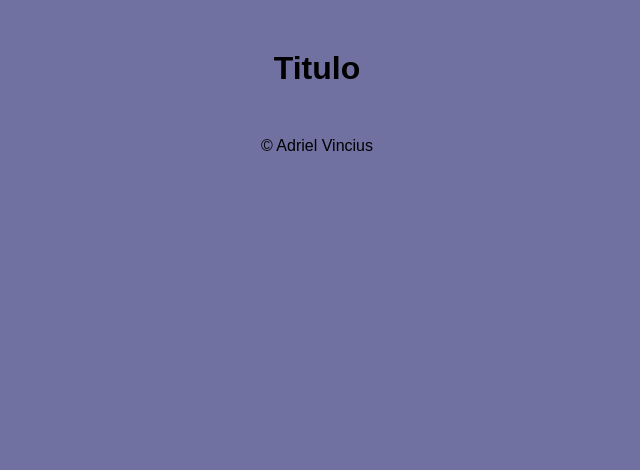
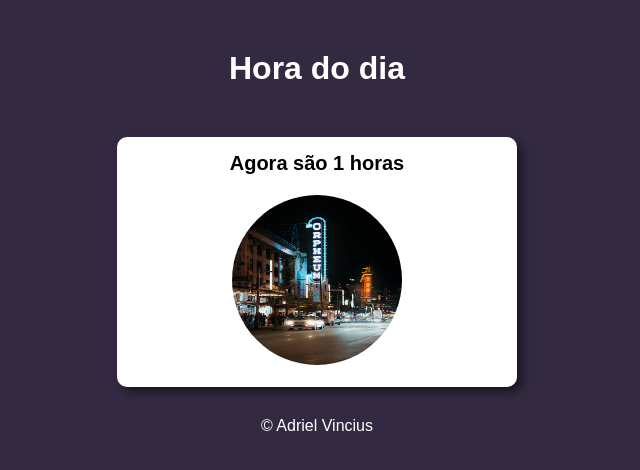
Before and after one commit to AdrielVinicius-dev/java-script, a plain HTML site: page desafios/desafio002/desafio02.html in a window 1280 px wide. Shown: the whole page, without its empty margins (323-963 px from the left). Drawn offline with Linux system fonts and the light colour scheme.

Commit message:
desafio002

```diff
--- a/desafios/desafio002/desafio02.html
+++ b/desafios/desafio002/desafio02.html
@@ -6,20 +6,19 @@
     <title>Document</title>
     <link rel="stylesheet" href="style.css">
 </head>
-<body>
+<body onload="carregar()">
     <header>
-        <h1>Titulo</h1>
+        <h1>Hora do dia</h1>
     </header>
 
     <main>
         <section>
             <div id="div1">
 
-
             </div>
 
             <div id="div2">
-
+                <img id="imagem" src="imagem/pexels-james-wheeler-1486974.jpg" alt="">
             </div>
         </section>
     </main>
--- a/desafios/desafio002/script.js
+++ b/desafios/desafio002/script.js
@@ -1 +1,18 @@
-alert('Ola')
+function carregar(){
+    var msg = document.getElementById('div1')
+    var img = document.getElementById('imagem')
+    var data = new Date()
+    var hora = data.getHours()
+    msg.innerHTML = `Agora são ${hora} horas`
+    if (hora >= 6 && hora < 12) {
+        img.src = 'imagem/pexels-james-wheeler-1486974.jpg'
+        document.body.style.background = '#FF92AF'
+    } else if (hora >= 12 && hora <= 18) {
+        img.src = 'imagem/tarde.jpg'
+        document.body.style.background = '#FFA521'
+    } else {
+        img.src = 'imagem/noite.jpg'
+        document.body.style.background = '#332A42'
+    }
+
+}
--- a/desafios/desafio002/style.css
+++ b/desafios/desafio002/style.css
@@ -7,7 +7,7 @@
 }
 
 body{
-    background-color: rgb(112, 112, 161);
+    color: rgb(255, 255, 255);
 }
 
 header{
@@ -16,15 +16,35 @@ header{
 
 }
 
+#div1{
+    font-size: 20px;
+    color: rgb(0, 0, 0);
+    padding-top: 15px;
+    text-align: center;
+    font-weight: bold;
+}
+
 section{
     background-color: white;
     width: 400px;
+    height: 250px;
     border-radius: 10px;
     margin: 30px auto;
     box-shadow: 5px 5px 10px rgba(0, 0, 0, 0.534);
+}
+
+#div2{
+    text-align: center;
+    padding-top: 20px;
 }
 
 footer{
     text-align: center;
 
 }
+
+img{
+    border-radius: 50%;
+    height: 170px;
+    width: 170px;
+}
```
Also changed, not shown: desafios/desafio001/desafio01.html (renamed from desafios/desafio01.html), desafios/desafio002/imagem/noite.jpg (added), desafios/desafio002/imagem/pexels-james-wheeler-1486974.jpg (added), desafios/desafio002/imagem/tarde.jpg (added).
